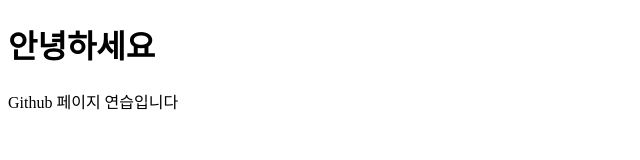
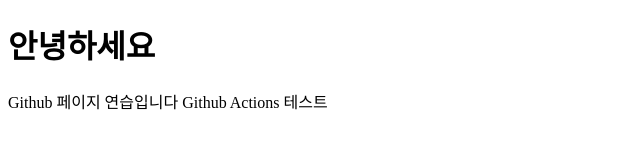
Before and after one commit to Leekanghyun1/Leekanghyun1.github.io, a plain HTML site: page index.html in a window 1280 px wide. Shown: the whole page, without its empty margins (0-640 px from the left). Drawn offline with Linux system fonts and the light colour scheme.

Commit message:
Github Actions Test

```diff
--- a/index.html
+++ b/index.html
@@ -10,5 +10,6 @@
     <h1>안녕하세요</h1>
 
     Github 페이지 연습입니다
+    Github Actions 테스트
 </body>
 </html>
```
